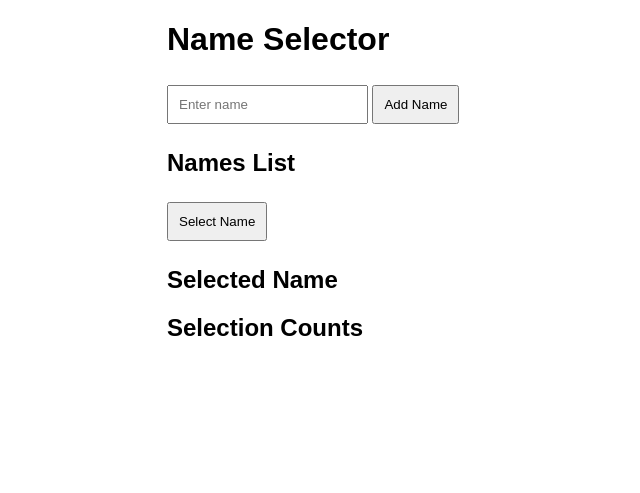
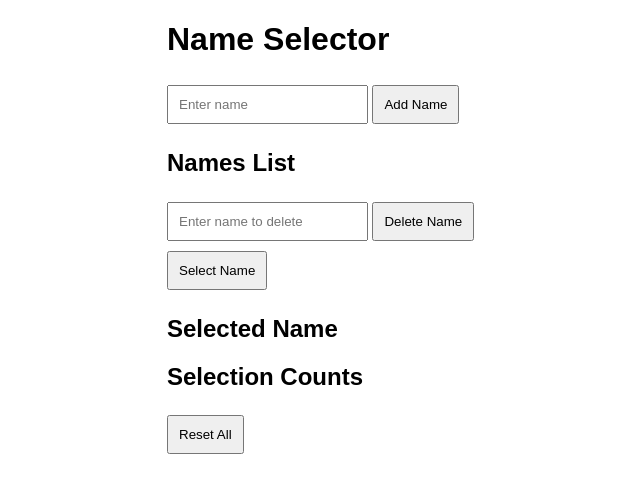
Before and after one commit to dmgold25/Alisa-Algorithm, a Flask app: page / in a window 1280 px wide. Shown: the top 493 px of the page, without its empty margins (173-813 px from the left). Run offline with Flask 2, Linux system fonts and the light colour scheme; data that the repository does not hold is empty.

Commit message:
Added reset and delete name features

```diff
--- a/app.py
+++ b/app.py
@@ -3,129 +3,78 @@
 Daniel Goldblatt
 Algorithm for random student selection
 '''
+from flask import Flask, render_template, request, jsonify
+import random
 
-# import tkinter as tk
-# from tkinter import messagebox
-# import random
-
-
+# Core logic for name selection
 # class NameSelector:
 #     def __init__(self):
 #         self.names = []  # List of names
-#         self.selection_order = []  # Keeps track of the order in which names were selected
-#         self.selection_counts = {}  # Dictionary to track the count of selections for each name
+#         self.selection_order = []  # Tracks order of selections
+#         self.selection_counts = {}  # Tracks how many times each name is selected
 
 #     def add_name(self, name):
 #         if name and name not in self.names:
 #             self.names.append(name)
-#             self.selection_counts[name] = 0  # Initialize selection count
+#             self.selection_counts[name] = 0  # Initialize count
 
 #     def select_name(self):
 #         if not self.names:
 #             return None, "No names available to select."
 
-#         # Assign weights based on recency: less recent => higher weight
+#         # Assign weights inversely proportional to recency
 #         weights = []
 #         for name in self.names:
 #             if name not in self.selection_order:
-#                 weights.append(1.0)  # High weight for names not yet selected
+#                 weights.append(1.0)  # High weight for unselected names
 #             else:
 #                 recency = len(self.selection_order) - self.selection_order[::-1].index(name)
 #                 weights.append(1 / recency)
 
-#         # Normalize weights to probabilities
+#         # Normalize weights and select a name
 #         total_weight = sum(weights)
 #         probabilities = [w / total_weight for w in weights]
-
-#         # Randomly select a name
 #         selected_name = random.choices(self.names, weights=probabilities, k=1)[0]
 
-#         # Update the selection order
+#         # Update order and counts
 #         if selected_name in self.selection_order:
 #             self.selection_order.remove(selected_name)
 #         self.selection_order.append(selected_name)
-
-#         # Increment the selection count for the chosen name
 #         self.selection_counts[selected_name] += 1
 
 #         return selected_name, None
 
+# # Flask app setup
+# app = Flask(__name__)
+# selector = NameSelector()
 
-# # Tkinter GUI
-# class NameSelectorApp:
-#     def __init__(self, root):
-#         self.root = root
-#         self.root.title("Name Selector")
-#         self.selector = NameSelector()
+# # Routes
+# @app.route("/")
+# def index():
+#     return render_template("index.html")
 
-#         # Input field and Add button
-#         self.name_entry = tk.Entry(root, width=30)
-#         self.name_entry.grid(row=0, column=0, padx=10, pady=10)
+# @app.route("/add_name", methods=["POST"])
+# def add_name():
+#     name = request.form.get("name")
+#     if name:
+#         selector.add_name(name)
+#     return jsonify({"success": True, "names": selector.names})
 
-#         self.add_button = tk.Button(root, text="Add Name", command=self.add_name)
-#         self.add_button.grid(row=0, column=1, padx=10, pady=10)
+# @app.route("/select_name", methods=["POST"])
+# def select_name():
+#     selected_name, error = selector.select_name()
+#     if error:
+#         return jsonify({"success": False, "error": error})
+#     return jsonify({"success": True, "selected_name": selected_name, "counts": selector.selection_counts})
 
-#         # Listbox to display added names
-#         self.names_listbox = tk.Listbox(root, width=50, height=10)
-#         self.names_listbox.grid(row=1, column=0, columnspan=2, padx=10, pady=10)
+# @app.route("/get_counts", methods=["GET"])
+# def get_counts():
+#     return jsonify(selector.selection_counts)
 
-#         # Button to select a name
-#         self.select_button = tk.Button(root, text="Select Name", command=self.select_name)
-#         self.select_button.grid(row=2, column=0, columnspan=2, pady=10)
+# # Run the app
+# if __name__ == "__main__":
+#     app.run(debug=True, host = "0.0.0.0", port=5000)
 
-#         # Label to display the selected name
-#         self.selected_name_label = tk.Label(root, text="", font=("Arial", 14))
-#         self.selected_name_label.grid(row=3, column=0, columnspan=2, pady=10)
-
-#         # Frame to display selection counts
-#         self.counts_frame = tk.Frame(root)
-#         self.counts_frame.grid(row=4, column=0, columnspan=2, pady=10)
-#         self.counts_label = tk.Label(self.counts_frame, text="Selection Counts:", font=("Arial", 12))
-#         self.counts_label.pack(anchor="w")
-
-#         self.counts_listbox = tk.Listbox(self.counts_frame, width=50, height=10)
-#         self.counts_listbox.pack()
-
-#     def add_name(self):
-#         name = self.name_entry.get().strip()
-#         if name:
-#             self.selector.add_name(name)
-#             self.name_entry.delete(0, tk.END)
-#             self.update_names_listbox()
-#             self.update_counts_listbox()
-#         else:
-#             messagebox.showwarning("Input Error", "Please enter a valid name.")
-
-#     def update_names_listbox(self):
-#         self.names_listbox.delete(0, tk.END)
-#         for name in self.selector.names:
-#             self.names_listbox.insert(tk.END, name)
-
-#     def update_counts_listbox(self):
-#         self.counts_listbox.delete(0, tk.END)
-#         for name, count in self.selector.selection_counts.items():
-#             self.counts_listbox.insert(tk.END, f"{name}: {count} times")
-
-#     def select_name(self):
-#         selected_name, error = self.selector.select_name()
-#         if error:
-#             messagebox.showwarning("Selection Error", error)
-#         else:
-#             self.selected_name_label.config(text=f"Selected: {selected_name}")
-#             self.update_counts_listbox()
-
-
-# # Run the application
-# if __name__ == "__main__":
-#     root = tk.Tk()
-#     app = NameSelectorApp(root)
-#     root.mainloop()
-
-
-from flask import Flask, render_template, request, jsonify
-import random
-
-# Core logic for name selection
 class NameSelector:
     def __init__(self):
         self.names = []  # List of names
@@ -163,6 +112,20 @@ class NameSelector:
 
         return selected_name, None
 
+    def reset(self):
+        """Reset all names and counts."""
+        self.names = []
+        self.selection_order = []
+        self.selection_counts = {}
+
+    def delete_name(self, name_to_delete):
+        """Delete a specific name and its count."""
+        if name_to_delete in self.names:
+            self.names.remove(name_to_delete)
+            del self.selection_counts[name_to_delete]
+            if name_to_delete in self.selection_order:
+                self.selection_order.remove(name_to_delete)
+
 # Flask app setup
 app = Flask(__name__)
 selector = NameSelector()
@@ -170,14 +133,14 @@ selector = NameSelector()
 # Routes
 @app.route("/")
 def index():
-    return render_template("index.html")
+    return render_template("index.html", names=selector.names, counts=selector.selection_counts)
 
 @app.route("/add_name", methods=["POST"])
 def add_name():
     name = request.form.get("name")
     if name:
         selector.add_name(name)
-    return jsonify({"success": True, "names": selector.names})
+    return jsonify({"success": True, "names": selector.names, "counts": selector.selection_counts})
 
 @app.route("/select_name", methods=["POST"])
 def select_name():
@@ -186,10 +149,24 @@ def select_name():
         return jsonify({"success": False, "error": error})
     return jsonify({"success": True, "selected_name": selected_name, "counts": selector.selection_counts})
 
+@app.route("/reset", methods=["POST"])
+def reset():
+    """Reset all names and counts."""
+    selector.reset()
+    return jsonify({"success": True, "names": selector.names, "counts": selector.selection_counts})
+
+@app.route("/delete_name", methods=["POST"])
+def delete_name():
+    """Delete a specific name and its associated count."""
+    name_to_delete = request.form.get("delete_name")
+    if name_to_delete:
+        selector.delete_name(name_to_delete)
+    return jsonify({"success": True, "names": selector.names, "counts": selector.selection_counts})
+
 @app.route("/get_counts", methods=["GET"])
 def get_counts():
     return jsonify(selector.selection_counts)
 
 # Run the app
 if __name__ == "__main__":
-    app.run(debug=True, host = "0.0.0.0", port=5000)
+    app.run(debug=True, host="0.0.0.0", port=5000)
--- a/templates/index.html
+++ b/templates/index.html
@@ -1,4 +1,4 @@
-<!DOCTYPE html>
+<!-- <!DOCTYPE html>
 <html lang="en">
 <head>
     <meta charset="UTF-8">
@@ -93,4 +93,137 @@
         });
     </script>
 </body>
+</html> -->
+
+
+<!DOCTYPE html>
+<html lang="en">
+<head>
+    <meta charset="UTF-8">
+    <meta name="viewport" content="width=device-width, initial-scale=1.0">
+    <title>Name Selector</title>
+    <script src="https://code.jquery.com/jquery-3.6.0.min.js"></script>
+    <style>
+        body {
+            font-family: Arial, sans-serif;
+            margin: 20px;
+        }
+        .container {
+            max-width: 600px;
+            margin: 0 auto;
+        }
+        input, button {
+            padding: 10px;
+            margin: 5px 0;
+        }
+        ul {
+            list-style-type: none;
+            padding: 0;
+        }
+        li {
+            margin: 5px 0;
+        }
+    </style>
+</head>
+<body>
+    <div class="container">
+        <h1>Name Selector</h1>
+        <div>
+            <input type="text" id="name-input" placeholder="Enter name">
+            <button id="add-name-button">Add Name</button>
+        </div>
+
+        <h2>Names List</h2>
+        <ul id="names-list"></ul>
+
+        <div>
+            <input type="text" id="delete-name-input" placeholder="Enter name to delete">
+            <button id="delete-name-button">Delete Name</button>
+        </div>
+
+        <button id="select-name-button">Select Name</button>
+
+        <h2>Selected Name</h2>
+        <p id="selected-name"></p>
+
+        <h2>Selection Counts</h2>
+        <ul id="counts-list"></ul>
+
+        <button id="reset-button">Reset All</button>
+    </div>
+
+    <script>
+        function updateNamesList(names) {
+            const namesList = $("#names-list");
+            namesList.empty();
+            names.forEach(name => {
+                namesList.append(`<li>${name}</li>`);
+            });
+        }
+
+        function updateCountsList(counts) {
+            const countsList = $("#counts-list");
+            countsList.empty();
+            for (const [name, count] of Object.entries(counts)) {
+                countsList.append(`<li>${name}: ${count} times</li>`);
+            }
+        }
+
+        $(document).ready(function () {
+            // Add a name
+            $("#add-name-button").click(function () {
+                const name = $("#name-input").val();
+                if (name) {
+                    $.post("/add_name", { name: name }, function (response) {
+                        if (response.success) {
+                            updateNamesList(response.names);
+                            $("#name-input").val("");
+                        }
+                    });
+                }
+            });
+
+            // Delete a name
+            $("#delete-name-button").click(function () {
+                const nameToDelete = $("#delete-name-input").val();
+                if (nameToDelete) {
+                    $.post("/delete_name", { delete_name: nameToDelete }, function (response) {
+                        if (response.success) {
+                            updateNamesList(response.names);
+                            updateCountsList(response.counts);
+                            $("#delete-name-input").val("");  // Clear input after deletion
+                        }
+                    });
+                }
+            });
+
+            // Select a name
+            $("#select-name-button").click(function () {
+                $.post("/select_name", {}, function (response) {
+                    if (response.success) {
+                        $("#selected-name").text(response.selected_name);
+                        updateCountsList(response.counts);
+                    } else {
+                        alert(response.error);
+                    }
+                });
+            });
+
+            // Reset all names and counts
+            $("#reset-button").click(function () {
+                $.post("/reset", {}, function (response) {
+                    if (response.success) {
+                        updateNamesList(response.names);
+                        updateCountsList(response.counts);
+                    }
+                });
+            });
+
+            // Load counts on page load
+            $.get("/get_counts", function (counts) {
+                updateCountsList(counts);
+            });
+        });
+    </script>
+</body>
 </html>
```
Also changed, not shown: 1 other file.
